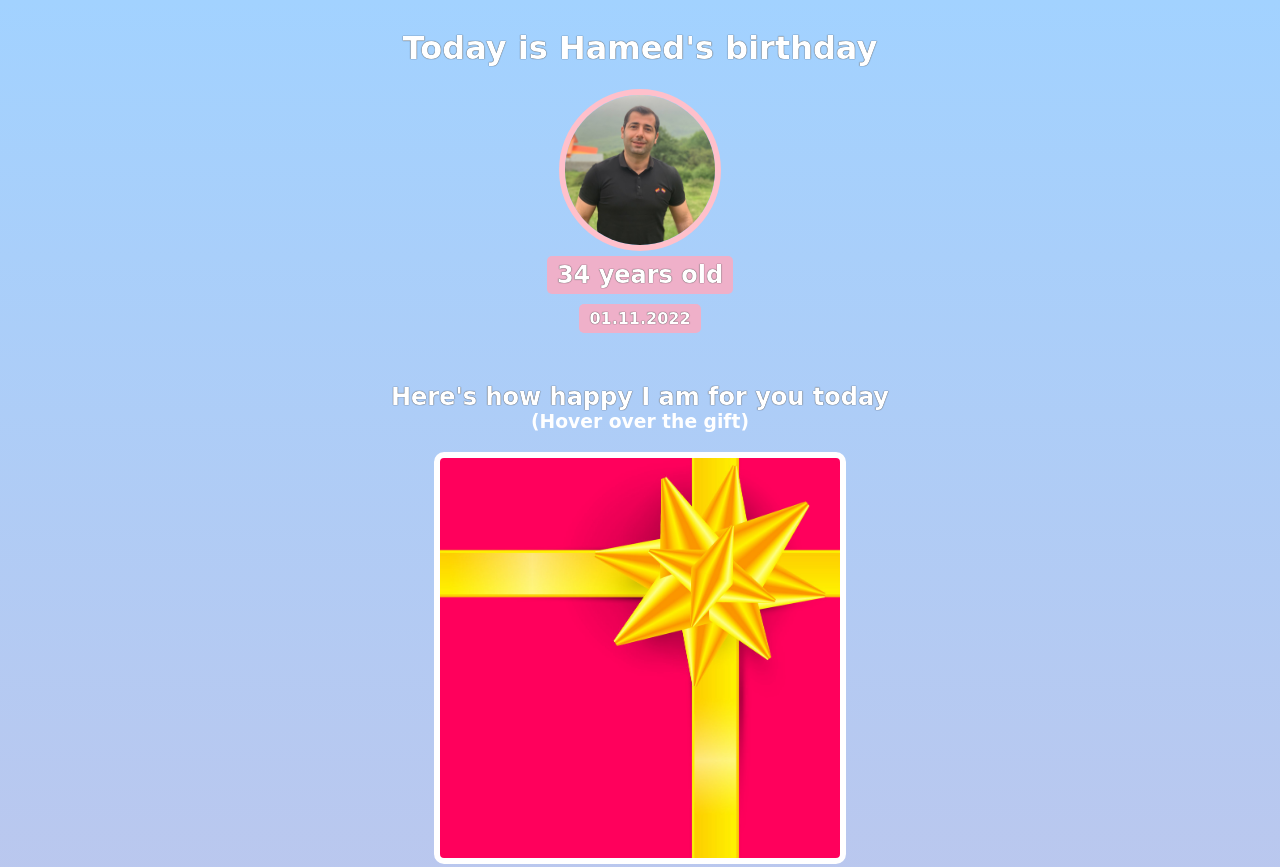
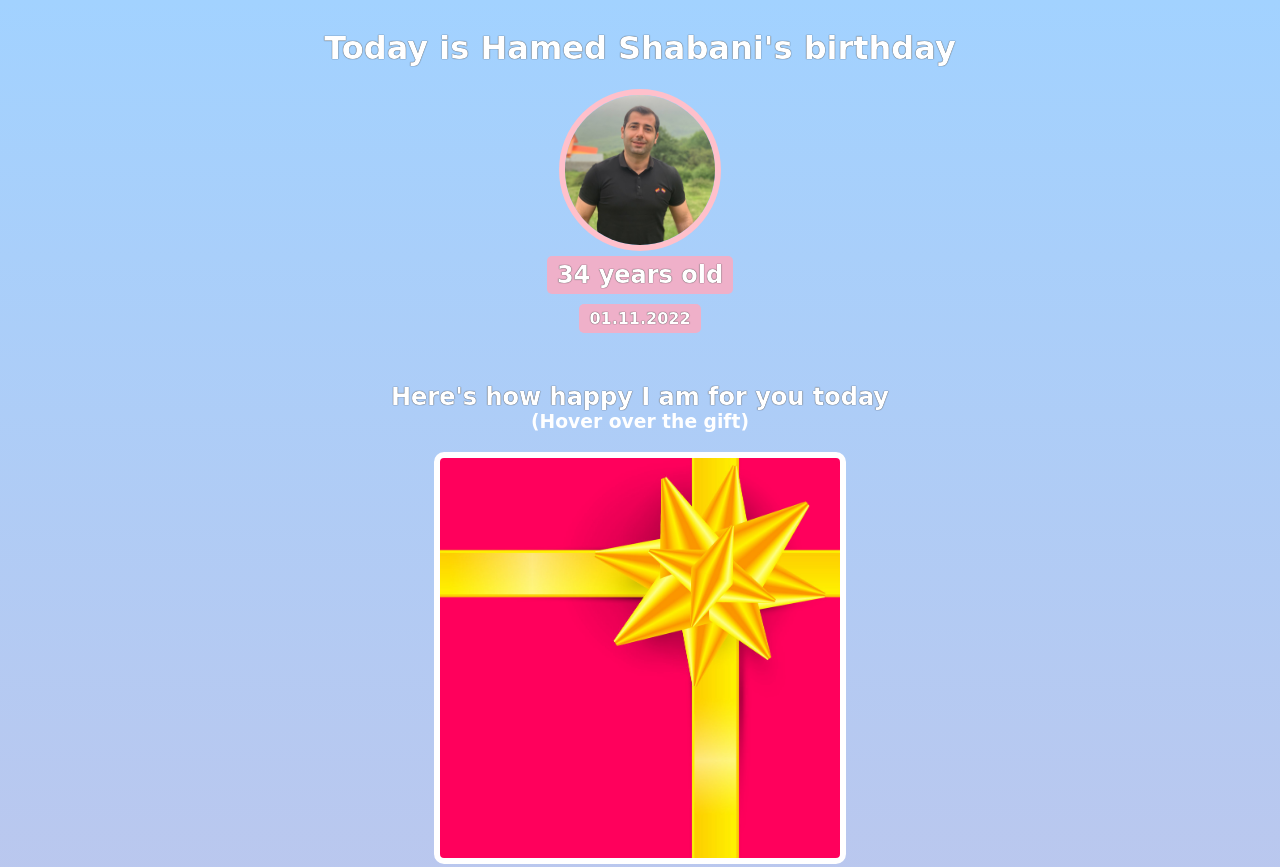
Before and after one commit to seyyednavid/Birthday-Gifts-Site, a plain HTML site: page index.html in a window 1280 px wide. Shown: the top 867 px of the page. Drawn offline with Linux system fonts and the light colour scheme; a web font is replaced by a local one.

Commit message:
change name to hamed shabani

```diff
--- a/index.html
+++ b/index.html
@@ -12,7 +12,7 @@
 </head>
 <body>
   <div id="header">
-    <h1>Today is Hamed's birthday</h1>
+    <h1>Today is Hamed Shabani's birthday</h1>
     <img id="bff-img" src="images/hamed.jpg" alt="Hamed's Pic">
     <h2 id="baby-age">34 years old</h2>
     <h4 id="baby-date">01.11.2022</h4>
```
